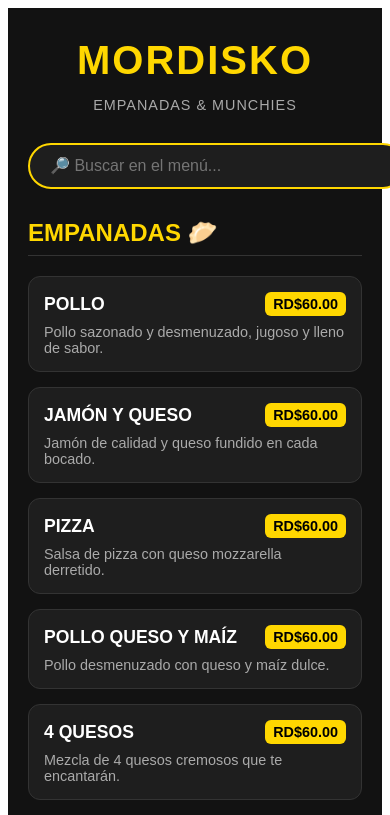
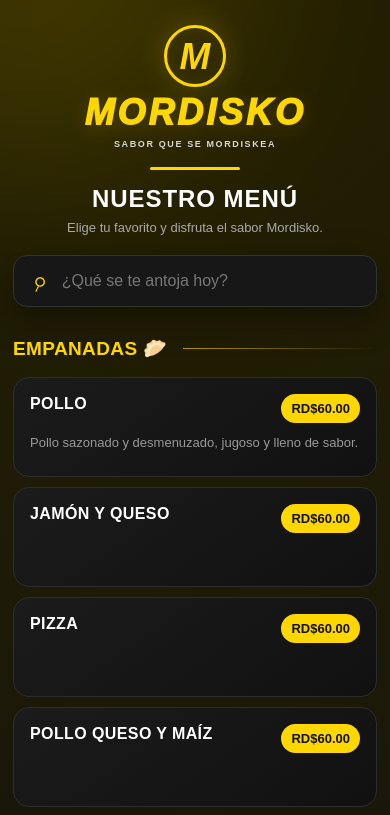
Before and after one commit to mordiskord-ux/mordisko-menu, a Next.js app: page / in a window 390 px wide. Shown: the top 815 px of the page. Built offline with nearby package versions, Linux system fonts and the light colour scheme.

Commit message:
Rediseño del menú Mordisko: pantalla completa, responsive, colores de marca y logo

```diff
--- a/pages/index.js
+++ b/pages/index.js
@@ -1,116 +1,187 @@
-import React, { useState } from 'react';
+import React, { useMemo, useState } from 'react';
 
 const MENU_DATA = {
   "EMPANADAS 🥟": [
     { name: "POLLO", price: "RD$60.00", desc: "Pollo sazonado y desmenuzado, jugoso y lleno de sabor." },
-    { name: "JAMÓN Y QUESO", price: "RD$60.00", desc: "Jamón de calidad y queso fundido en cada bocado." },
-    { name: "PIZZA", price: "RD$60.00", desc: "Salsa de pizza con queso mozzarella derretido." },
-    { name: "POLLO QUESO Y MAÍZ", price: "RD$60.00", desc: "Pollo desmenuzado con queso y maíz dulce." },
-    { name: "4 QUESOS", price: "RD$60.00", desc: "Mezcla de 4 quesos cremosos que te encantarán." },
-    { name: "POLLO ÁRABE", price: "RD$60.00", desc: "Empanada de pollo picantico con queso." },
-    { name: "LASAÑA", price: "RD$100.00", desc: "Res, queso y salsa, una bomba de sabor." },
-    { name: "COSTILLA", price: "RD$100.00", desc: "Costilla de res desmenuzada con queso fundido." },
-    { name: "HUEVO", price: "RD$60.00", desc: "Empanada rellena de huevo sazonado." },
-    { name: "POLLO Y QUESO", price: "RD$60.00", desc: "Pollo sazonado con abundante queso fundido." }
+    { name: "JAMÓN Y QUESO", price: "RD$60.00" },
+    { name: "PIZZA", price: "RD$60.00" },
+    { name: "POLLO QUESO Y MAÍZ", price: "RD$60.00" },
+    { name: "4 QUESOS", price: "RD$60.00" },
+    { name: "POLLO ÁRABE", price: "RD$60.00" },
+    { name: "LASAÑA", price: "RD$100.00" },
+    { name: "COSTILLA", price: "RD$100.00" },
+    { name: "HUEVO", price: "RD$60.00" },
+    { name: "POLLO Y QUESO", price: "RD$60.00" }
   ],
   "OTROS MUNCHIES 🍔": [
     { name: "CLUB SANDWICH", price: "RD$350.00", desc: "Pan tostado, pollo, jamón, queso, lechuga, tomate y mayonesa. Servido con papas fritas." },
-    { name: "HAMBURGUESA BACON CHEESE", price: "RD$500.00", desc: "Jugosa carne de res, queso, tocineta ahumada, lechuga, tomate, cebolla y salsas." },
-    { name: "HAMBURGUESA CLÁSICA", price: "RD$450.00", desc: "Jugosa carne de res, queso, lechuga, tomate, cebolla y salsas clásicas." },
-    { name: "HUEVO BURGUER", price: "RD$500.00", desc: "Hamburguesa con queso, tocineta ahumada y huevo frito." },
-    { name: "MORDISKO CRISPY CHICKEN", price: "RD$480.00", desc: "Pechuga de pollo empanizada súper crujiente, queso, lechuga, tomate y salsa especial." },
-    { name: "HOT DOG TRADICIONAL", price: "RD$150.00", desc: "Pan de hot dog, salchicha premium, repollo, carne molida, ketchup, mayonesa y mostaza." },
-    { name: "HOT DOG FULL QUESO", price: "RD$190.00", desc: "Pan de hot dog, salchicha premium, carne molida, salsas y FULL QUESO." },
-    { name: "QUESADILLA DE POLLO", price: "RD$380.00", desc: "Tortilla de harina dorada a la plancha rellena de pollo, queso derretido y salsas." },
-    { name: "QUESADILLA DE RES", price: "RD$380.00", desc: "Tortilla de harina dorada rellena de carne de res sazonada y queso derretido." },
-    { name: "QUESADILLA MIXTA", price: "RD$395.00", desc: "Pollo y carne de res sazonados con abundante queso derretido." },
-    { name: "TACOS DE POLLO", price: "RD$195.00", desc: "2 tortillas, pollo sazonado, lechuga, tomate, cebolla y queso." },
-    { name: "TACOS DE RES", price: "RD$230.00", desc: "2 tortillas, carne de res sazonada, lechuga, tomate, cebolla y queso." },
-    { name: "TACOS MIXTOS", price: "RD$250.00", desc: "2 tortillas con pollo y carne de res, lechuga, tomate, cebolla y queso." },
-    { name: "TACOS POLLO ÁRABE", price: "RD$280.00", desc: "Pollo sazonado al estilo árabe picantoso, vegetales frescos y queso." },
-    { name: "BURRITO DE POLLO", price: "RD$380.00", desc: "Tortilla de harina con pollo sazonado, queso, lechuga, tomate, cebolla y salsas." },
-    { name: "BURRITO DE RES", price: "RD$350.00", desc: "Tortilla de harina con carne de res sazonada, queso, lechuga, tomate, cebolla y salsas." },
-    { name: "BURRITO POLLO ÁRABE", price: "RD$400.00", desc: "Tortilla de harina con pollo picante, queso, lechuga, tomate, cebolla y salsas." },
-    { name: "BURRITO MIXTO", price: "RD$400.00", desc: "Pollo y carne de res con queso, lechuga, tomate, cebolla y salsas." }
+    { name: "HAMBURGUESA BACON CHEESE", price: "RD$500.00" },
+    { name: "HAMBURGUESA CLÁSICA", price: "RD$450.00" },
+    { name: "HUEVO BURGUER", price: "RD$500.00" },
+    { name: "MORDISKO CRISPY CHICKEN", price: "RD$480.00" },
+    { name: "HOT DOG TRADICIONAL", price: "RD$150.00" },
+    { name: "HOT DOG FULL QUESO", price: "RD$190.00" },
+    { name: "QUESADILLA DE POLLO", price: "RD$380.00" },
+    { name: "QUESADILLA DE RES", price: "RD$380.00" },
+    { name: "QUESADILLA MIXTA", price: "RD$395.00" },
+    { name: "TACOS DE POLLO", price: "RD$195.00" },
+    { name: "TACOS DE RES", price: "RD$230.00" },
+    { name: "TACOS MIXTOS", price: "RD$250.00" },
+    { name: "TACOS POLLO ÁRABE", price: "RD$280.00" },
+    { name: "BURRITO DE POLLO", price: "RD$380.00" },
+    { name: "BURRITO DE RES", price: "RD$350.00" },
+    { name: "BURRITO POLLO ÁRABE", price: "RD$400.00" },
+    { name: "BURRITO MIXTO", price: "RD$400.00" }
   ],
   "PA LOS FIT 🥗": [
-    { name: "ENSALADA MORDISKO", price: "RD$380.00", desc: "Versión especial de la ensalada César con lechuga, pollo, crutones, salsa César y queso fundido." },
-    { name: "PECHUGA A LA PLANCHA", price: "RD$450.00", desc: "Pechuga de pollo sazonada a la plancha. Acompañada de ensalada verde o papas fritas." },
-    { name: "PECHUGA AL LIMÓN", price: "RD$450.00", desc: "Pechuga a la plancha bañada en salsa de limón. Acompañada de ensalada verde o papas fritas." },
-    { name: "PECHUGA A LA CREMA", price: "RD$450.00", desc: "Jugosa pechuga de pollo bañada en una suculenta y cremosa salsa de la casa. Acompañada de ensalada verde o papas fritas." }
+    { name: "ENSALADA MORDISKO", price: "RD$380.00" },
+    { name: "PECHUGA A LA PLANCHA", price: "RD$450.00" },
+    { name: "PECHUGA AL LIMÓN", price: "RD$450.00" },
+    { name: "PECHUGA A LA CREMA", price: "RD$450.00" }
   ],
   "PA PICAR 🍟": [
-    { name: "CROQUETA DE POLLO", price: "RD$50.00", desc: "Relleno cremoso de pollo sazonado, empanizadas y fritas hasta lograr un exterior crujiente." },
-    { name: "QUIPES DE RES", price: "RD$50.00", desc: "Crujientes quipes dorados de trigo y carne de res sazonada." },
-    { name: "MOZZARELLA STICK", price: "RD$150.00", desc: "4 palitos de mozzarella crujientes por fuera y cremosos por dentro, acompañados de salsa de la casa." }
+    { name: "CROQUETA DE POLLO", price: "RD$50.00" },
+    { name: "QUIPES DE RES", price: "RD$50.00" },
+    { name: "MOZZARELLA STICK", price: "RD$150.00" }
   ],
   "LA COMPETENCIA DE LOS CHINOS 🍗": [
-    { name: "PICA POLLO", price: "RD$290.00", desc: "2 piezas de pollo frito acompañadas con papas fritas." },
-    { name: "PICA POLLO 4 PIEZAS", price: "RD$580.00", desc: "4 piezas de pollo frito acompañadas con papas fritas." },
-    { name: "PECHURINA AL LIMÓN", price: "RD$395.00", desc: "5 pechurinas llenas de sabor bañadas en toque de limón." }
+    { name: "PICA POLLO", price: "RD$290.00" },
+    { name: "PICA POLLO 4 PIEZAS", price: "RD$580.00" },
+    { name: "PECHURINA AL LIMÓN", price: "RD$395.00" }
   ]
 };
 
 export default function Home() {
-  const [searchTerm, setSearchTerm] = useState('');
+  const [search, setSearch] = useState('');
+
+  const filtered = useMemo(() => {
+    const term = search.trim().toLowerCase();
+    if (!term) return MENU_DATA;
+    return Object.fromEntries(
+      Object.entries(MENU_DATA)
+        .map(([category, items]) => [category, items.filter(item => `${item.name} ${item.desc || ''}`.toLowerCase().includes(term))])
+        .filter(([, items]) => items.length)
+    );
+  }, [search]);
 
   return (
-    <div style={{ backgroundColor: '#121212', color: '#FFFFFF', minHeight: '100vh', fontFamily: 'sans-serif', padding: '20px' }}>
-      <header style={{ textAlign: 'center', marginBottom: '30px' }}>
-        <h1 style={{ color: '#FFD700', fontSize: '2.5rem', margin: '10px 0 5px 0', letterSpacing: '2px' }}>MORDISKO</h1>
-        <p style={{ color: '#AAAAAA', fontSize: '0.9rem', letterSpacing: '1px', textTransform: 'uppercase' }}>EMPANADAS &amp; MUNCHIES</p>
+    <main className="page">
+      <div className="glow glowOne" />
+      <div className="glow glowTwo" />
+
+      <header className="hero">
+        <div className="logoMark" aria-label="Mordisko">
+          <span>M</span>
+        </div>
+        <div className="brand">MORDISKO</div>
+        <div className="tagline">SABOR QUE SE MORDISKEA</div>
+        <div className="goldLine" />
+        <h1>NUESTRO MENÚ</h1>
+        <p>Elige tu favorito y disfruta el sabor Mordisko.</p>
       </header>
 
-      <div style={{ maxWidth: '600px', margin: '0 auto 30px auto' }}>
+      <div className="searchWrap">
+        <span className="searchIcon">⌕</span>
         <input
-          type="text"
-          placeholder="🔎 Buscar en el menú..."
-          value={searchTerm}
-          onChange={(e) => setSearchTerm(e.target.value)}
-          style={{
-            width: '100%',
-            padding: '12px 20px',
-            borderRadius: '25px',
-            border: '2px solid #FFD700',
-            backgroundColor: '#1E1E1E',
-            color: '#FFF',
-            fontSize: '1rem',
-            outline: 'none'
-          }}
+          value={search}
+          onChange={e => setSearch(e.target.value)}
+          placeholder="¿Qué se te antoja hoy?"
+          aria-label="Buscar en el menú"
         />
+        {search && <button onClick={() => setSearch('')} aria-label="Limpiar búsqueda">×</button>}
       </div>
 
-      <main style={{ maxWidth: '800px', margin: '0 auto' }}>
-        {Object.keys(MENU_DATA).map((category) => {
-          const filteredItems = MENU_DATA[category].filter(item =>
-            item.name.toLowerCase().includes(searchTerm.toLowerCase()) ||
-            item.desc.toLowerCase().includes(searchTerm.toLowerCase())
-          );
+      <div className="menu">
+        {Object.entries(filtered).map(([category, items]) => (
+          <section className="category" key={category}>
+            <div className="categoryTitle">
+              <span>{category}</span>
+              <i />
+            </div>
+            <div className="itemsGrid">
+              {items.map((item, index) => (
+                <article className="card" key={`${item.name}-${index}`}>
+                  <div className="cardTop">
+                    <h2>{item.name}</h2>
+                    <strong>{item.price}</strong>
+                  </div>
+                  {item.desc && <p>{item.desc}</p>}
+                </article>
+              ))}
+            </div>
+          </section>
+        ))}
+        {!Object.keys(filtered).length && (
+          <div className="empty">No encontramos ese antojo 😕</div>
+        )}
+      </div>
 
-          if (filteredItems.length === 0) return null;
+      <footer>MORDISKO · HECHO PARA MORDERSE LOS DEDOS</footer>
 
-          return (
-            <section key={category} style={{ marginBottom: '40px' }}>
-              <h2 style={{ color: '#FFD700', borderBottom: '1px solid #333', paddingBottom: '8px', marginBottom: '20px' }}>
-                {category}
-              </h2>
-              <div style={{ display: 'grid', gap: '15px' }}>
-                {filteredItems.map((item, index) => (
-                  <div key={index} style={{ backgroundColor: '#1E1E1E', borderRadius: '12px', padding: '15px', border: '1px solid #333' }}>
-                    <div style={{ display: 'flex', justifyContent: 'space-between', alignItems: 'center', marginBottom: '8px' }}>
-                      <h3 style={{ margin: 0, fontSize: '1.1rem', color: '#FFF' }}>{item.name}</h3>
-                      <span style={{ backgroundColor: '#FFD700', color: '#000', fontWeight: 'bold', padding: '4px 8px', borderRadius: '6px', fontSize: '0.9rem' }}>
-                        {item.price}
-                      </span>
-                    </div>
-                    <p style={{ margin: 0, color: '#AAA', fontSize: '0.9rem' }}>{item.desc}</p>
-                  </div>
-                ))}
-              </div>
-            </section>
-          );
-        })}
-      </main>
-    </div>
+      <style jsx global>{`
+        * { box-sizing: border-box; }
+        html, body, #__next { margin: 0; min-height: 100%; }
+        body { background: #090909; color: #fff; font-family: Arial, Helvetica, sans-serif; }
+        button, input { font: inherit; }
+        .page {
+          min-height: 100vh;
+          width: 100%;
+          position: relative;
+          overflow: hidden;
+          padding: 34px clamp(18px, 4vw, 70px) 28px;
+          background: radial-gradient(circle at top, #252000 0, #111 30%, #090909 72%);
+        }
+        .glow { position: absolute; width: 420px; height: 420px; border-radius: 50%; filter: blur(90px); opacity: .12; pointer-events: none; background: #FFD700; }
+        .glowOne { top: -250px; left: -180px; }
+        .glowTwo { bottom: -280px; right: -170px; }
+        .hero { position: relative; text-align: center; max-width: 1200px; margin: 0 auto 24px; }
+        .logoMark {
+          width: 76px; height: 76px; margin: 0 auto 9px; border: 3px solid #FFD700; border-radius: 50%; display: grid; place-items: center;
+          box-shadow: 0 0 30px rgba(255,215,0,.2), inset 0 0 18px rgba(255,215,0,.08);
+        }
+        .logoMark span { color: #FFD700; font-weight: 900; font-size: 46px; line-height: 1; font-style: italic; }
+        .brand { color: #FFD700; font-size: clamp(36px, 6vw, 68px); line-height: .95; font-weight: 950; letter-spacing: .08em; font-style: italic; text-shadow: 0 4px 22px rgba(255,215,0,.16); }
+        .tagline { margin-top: 9px; color: #d7d7d7; font-size: 11px; letter-spacing: .28em; font-weight: 700; }
+        .goldLine { width: 90px; height: 3px; background: #FFD700; margin: 18px auto 15px; border-radius: 99px; }
+        .hero h1 { margin: 0; font-size: clamp(24px, 3vw, 36px); letter-spacing: .04em; }
+        .hero p { color: #aaa; margin: 7px 0 0; font-size: 14px; }
+        .searchWrap {
+          position: relative; max-width: 920px; margin: 0 auto 38px; display: flex; align-items: center;
+          background: #171717; border: 1px solid #333; border-radius: 16px; min-height: 58px; box-shadow: 0 12px 35px rgba(0,0,0,.35);
+        }
+        .searchWrap:focus-within { border-color: #FFD700; box-shadow: 0 0 0 3px rgba(255,215,0,.08), 0 12px 35px rgba(0,0,0,.35); }
+        .searchIcon { color: #FFD700; font-size: 28px; margin-left: 18px; transform: rotate(-20deg); }
+        .searchWrap input { flex: 1; min-width: 0; border: 0; outline: 0; background: transparent; color: #fff; padding: 0 14px; font-size: 16px; }
+        .searchWrap input::placeholder { color: #777; }
+        .searchWrap button { border: 0; background: transparent; color: #888; font-size: 27px; padding: 0 18px; cursor: pointer; }
+        .menu { position: relative; max-width: 1500px; margin: 0 auto; }
+        .category { margin-bottom: 42px; }
+        .categoryTitle { display: flex; align-items: center; gap: 16px; margin-bottom: 17px; color: #FFD700; font-size: clamp(20px, 2vw, 27px); font-weight: 900; letter-spacing: .02em; }
+        .categoryTitle i { height: 1px; flex: 1; background: linear-gradient(90deg, rgba(255,215,0,.65), rgba(255,215,0,0)); }
+        .itemsGrid { display: grid; grid-template-columns: repeat(3, minmax(0, 1fr)); gap: 14px; }
+        .card { background: linear-gradient(145deg, #1b1b1b, #111); border: 1px solid #2d2d2d; border-radius: 16px; padding: 19px 20px; min-height: 100px; transition: transform .18s ease, border-color .18s ease, box-shadow .18s ease; }
+        .card:hover { transform: translateY(-3px); border-color: rgba(255,215,0,.55); box-shadow: 0 13px 28px rgba(0,0,0,.32); }
+        .cardTop { display: flex; align-items: flex-start; justify-content: space-between; gap: 14px; }
+        .card h2 { margin: 0; font-size: 16px; line-height: 1.25; letter-spacing: .025em; }
+        .card strong { flex: 0 0 auto; color: #111; background: #FFD700; border-radius: 999px; padding: 7px 10px; font-size: 13px; white-space: nowrap; }
+        .card p { margin: 11px 0 0; color: #999; font-size: 13px; line-height: 1.45; }
+        .empty { text-align: center; padding: 70px 20px; color: #aaa; font-size: 17px; }
+        footer { position: relative; max-width: 1500px; margin: 15px auto 0; padding-top: 22px; border-top: 1px solid #252525; text-align: center; color: #666; font-size: 10px; letter-spacing: .2em; }
+        @media (max-width: 1000px) { .itemsGrid { grid-template-columns: repeat(2, minmax(0, 1fr)); } }
+        @media (max-width: 620px) {
+          .page { padding: 25px 13px 22px; }
+          .hero { margin-bottom: 20px; }
+          .logoMark { width: 62px; height: 62px; }
+          .logoMark span { font-size: 37px; }
+          .tagline { font-size: 9px; letter-spacing: .18em; }
+          .hero p { font-size: 13px; }
+          .searchWrap { min-height: 52px; margin-bottom: 30px; border-radius: 14px; }
+          .itemsGrid { grid-template-columns: 1fr; gap: 10px; }
+          .category { margin-bottom: 31px; }
+          .categoryTitle { font-size: 19px; }
+          .card { padding: 16px; }
+        }
+      `}</style>
+    </main>
   );
 }
```
